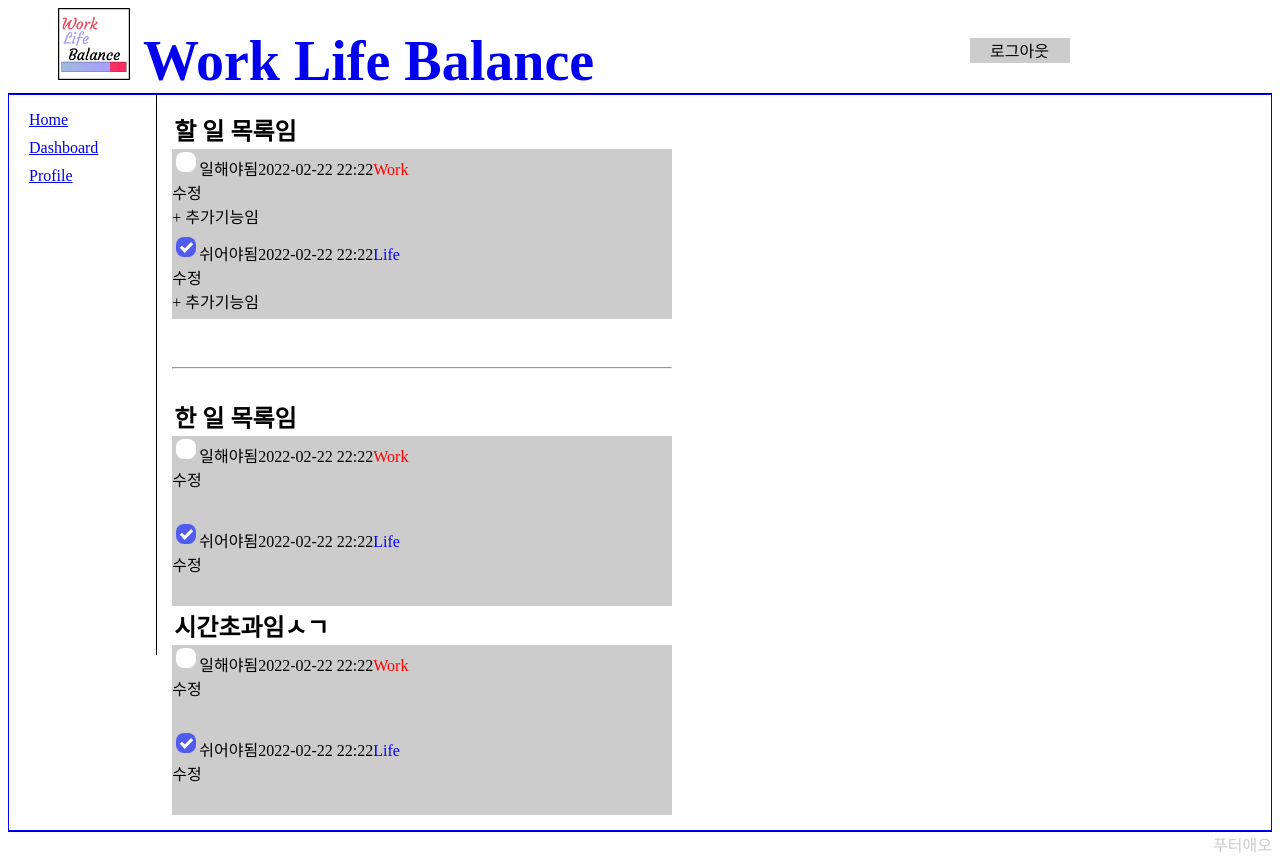
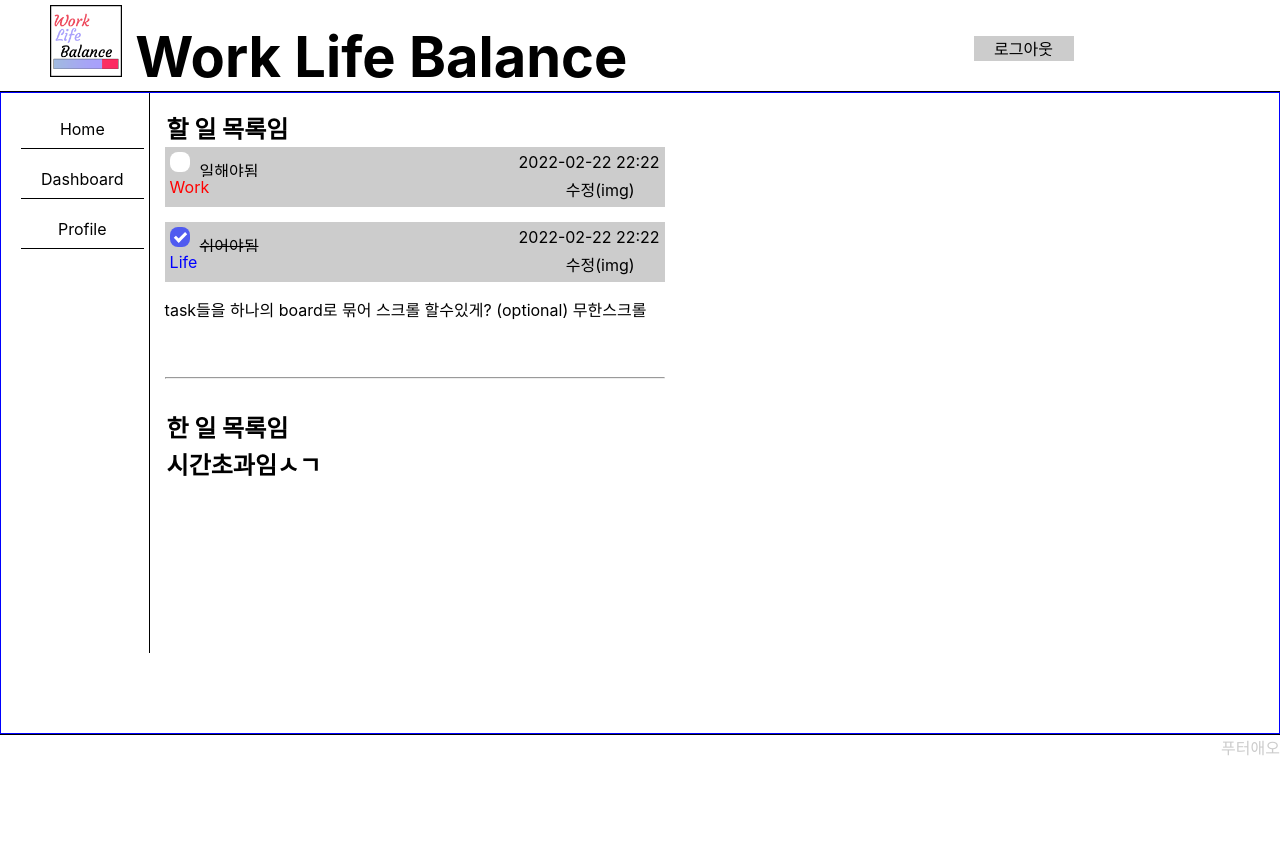
Before and after one commit to codestates/WorkLifeBalance, a React (Create React App) app in the folder client/: page / in a window 1280 px wide. After the commit the page ends 800 px from the top, so only its background shows below. Built offline with nearby package versions, Linux system fonts and the light colour scheme.

Commit message:
fix: Home 페이지 기본 구현, task components 기본 구성 완료 - Task Components 구현 - 일부 css 수정

```diff
--- a/client/src/App.css
+++ b/client/src/App.css
@@ -17,7 +17,7 @@ footer {
   display: flex;
   min-height: 80vh;
   justify-content: center;
-  border: 1px solid blue;
+  border: 1px solid blue; /* !테스트용 border color */
 }
 
 .route-wrapper {
--- /dev/null
+++ b/client/src/components/CreateTask.js
@@ -0,0 +1,148 @@
+import axios from 'axios';
+import { useState } from 'react';
+import styled from 'styled-components';
+
+const Container = styled.div`
+  min-width: 500px;
+  min-height: 70px;
+  margin-bottom: 5px;
+`;
+
+const Checkbox = styled.input`
+  -webkit-appearance: none;
+  -moz-appearance: none;
+  appearance: none;
+  background: ${(props) => (props.deactive ? '#ddd' : '#fff')};
+  height: 20px;
+  width: 20px;
+  border-radius: 8px;
+  margin: 5px;
+  ::after {
+    border: solid #fff;
+    border-width: 0 3px 3px 0;
+    content: "";
+    display: none;
+    height: 45%;
+    left: 35%;
+    position: relative;
+    top: 15%;
+    transform: rotate(45deg);
+    width: 20%;
+  }
+  :checked {
+    background: ${(props) => (props.deactive ? '#aaa' : '#505bf0')};
+  }
+  :checked::after {
+    display: block;
+  }
+`;
+
+const InfoWrapper = styled.div`
+  background-color: #ccc;
+  height: 30px;
+  overflow: hidden;
+`;
+
+const TaskInput = styled.input``;
+
+const DateInput = styled.input``;
+
+const TagInput = styled.div`
+  display: inline-block;
+  margin-left: 5px;
+  background-color: #eee;
+  color: ${(props) =>
+    props.tag === 'Work' ? 'red' : props.tag === 'Life' ? 'blue' : 'black'};
+  cursor: pointer;
+`;
+
+const ButtonDiv = styled.div`
+  float: right;
+  max-width: auto;
+  margin-right: 30px;
+
+  :hover {
+    color: blue;
+    cursor: pointer;
+  }
+`;
+
+function CreateTask ({ setCreateForm }) {
+  const [inputValue, setInputValue] = useState({
+    tag: 'Work',
+    task: '',
+    deadline: '',
+    check: false
+  });
+
+  const handleInputValue = (key) => (e) => {
+    setInputValue({ ...inputValue, [key]: e.target.value });
+  };
+  const handleTagClick = () => (e) => {
+    const text = e.target.textContent;
+
+    if (text === 'Work') setInputValue({ ...inputValue, tag: 'Life' });
+    if (text === 'Life') setInputValue({ ...inputValue, tag: 'Work' });
+  };
+
+  const handleConfirm = () => {
+    // 요청 바디는 task, tag, deadline, 해더에 cookie
+    const { task, tag, deadline } = inputValue;
+    const url = 'https://localhost:4000/task/';
+    axios
+      .post('https://localhost:4000/task/create', {
+        task,
+        tag,
+        deadline
+      })
+      .then(() => {
+        axios
+          .get('https://localhost:4000/task/list')
+          .then((res) => {})
+          .catch();
+        setCreateForm(false);
+        setInputValue({
+          tag: 'Work',
+          task: '',
+          deadline: '',
+          check: false
+        });
+      })
+      .catch();
+  };
+  const handleCancel = () => {
+    setCreateForm(false);
+  };
+  return (
+    <Container>
+      <InfoWrapper>
+        <Checkbox
+          type='checkbox'
+          // onChange={handleInputValue("check")}
+          checked={inputValue.check}
+          deactive
+        />
+        <TaskInput
+          onChange={handleInputValue('task')}
+          value={inputValue.task || ''}
+        />
+        <DateInput
+          type='datetime-local'
+          onChange={handleInputValue('deadline')}
+          value={inputValue.deadline || ''}
+        />
+        {/* deadline 형식: 2022-22-22T22:22 */}
+      </InfoWrapper>
+      <InfoWrapper>
+        <TagInput onClick={handleTagClick()} tag={inputValue.tag}>
+          {inputValue.tag}
+        </TagInput>
+        <ButtonDiv onClick={handleCancel}>취소</ButtonDiv>
+        <ButtonDiv onClick={handleConfirm}>작성완료</ButtonDiv>
+        {/* 작성완료 눌렀을 때 서버로 요청하는 코드 작성 */}
+      </InfoWrapper>
+    </Container>
+  );
+}
+
+export default CreateTask;
--- a/client/src/components/Header.js
+++ b/client/src/components/Header.js
@@ -13,11 +13,16 @@ const Container = styled.div`
   /* flex-direction: row; */
   border-bottom: 1px solid #000;
   text-decoration: none;
+  margin-top: 5px;
   h1 {
     margin: 0px;
   }
   a {
+    color: black;
     text-decoration: none;
+  }
+  a:visited {
+    color: black;
   }
 `;
 const Title = styled.h1`
--- a/client/src/components/Nav.js
+++ b/client/src/components/Nav.js
@@ -1,3 +1,4 @@
+import { Link } from 'react-router-dom';
 import styled from 'styled-components';
 
 const Body = styled.div`
@@ -7,6 +8,13 @@ const Body = styled.div`
   min-width: 125px;
   max-width: 205px;
   height: 70vh;
+  a {
+    text-decoration: none;
+    color: black;
+  }
+  a:hover {
+    color: #aaa;
+  }
 `;
 
 const Container = styled.nav`
@@ -20,7 +28,16 @@ const Container = styled.nav`
 `;
 
 const List = styled.li`
+  display: flex;
+  height: 40px;
   margin: 10px 5px;
+
+  a {
+    flex: 1 0 0;
+    border-bottom: 1px solid black;
+    text-align: center;
+    padding: 10px;
+  }
 `;
 
 function Nav () {
@@ -29,13 +46,13 @@ function Nav () {
       <Container>
         <ol>
           <List>
-            <a href='/'>Home</a>
+            <Link to='/'>Home</Link>
           </List>
           <List>
-            <a href='/dashboard'>Dashboard</a>
+            <Link to='/dashboard'>Dashboard</Link>
           </List>
           <List>
-            <a href='/profile'>Profile</a>
+            <Link to='/profile'>Profile</Link>
           </List>
         </ol>
       </Container>
--- a/client/src/components/Task.js
+++ b/client/src/components/Task.js
@@ -1,20 +1,22 @@
-import { useState } from 'react';
+import axios from 'axios';
+import { useEffect, useState } from 'react';
 import styled from 'styled-components';
 
 const Container = styled.div`
-  background-color: #ccc;
   min-width: 500px;
-  min-height: 85px;
+  min-height: 70px;
+  margin-bottom: 5px;
 `;
 
 const Checkbox = styled.input`
   -webkit-appearance: none;
   -moz-appearance: none;
   appearance: none;
-  background: #fff;
+  background: ${(props) => (props.deactive ? '#ddd' : '#fff')};
   height: 20px;
   width: 20px;
   border-radius: 8px;
+  margin: 5px;
   ::after {
     border: solid #fff;
     border-width: 0 3px 3px 0;
@@ -28,61 +30,179 @@ const Checkbox = styled.input`
     width: 20%;
   }
   :checked {
-    background: #505bf0;
+    background: ${(props) => (props.deactive ? '#aaa' : '#505bf0')};
   }
   :checked::after {
     display: block;
   }
 `;
 
-const InfoDiv = styled.div`
+const InfoWrapper = styled.div`
+  background-color: #ccc;
+  height: 30px;
+  overflow: hidden;
+`;
+
+const TaskDiv = styled.div`
   display: inline-block;
+  text-decoration: ${(props) => (props.check ? 'line-through' : 'none')};
+  /* float: left; */
+  height: 20px;
+  margin-left: 5px;
+`;
+
+const DateDiv = styled.div`
+  float: right;
+  margin: 5px;
+`;
+
+const TagDiv = styled.div`
+  display: inline-block;
+  margin-left: 5px;
   color: ${(props) =>
     props.tag === 'Work' ? 'red' : props.tag === 'Life' ? 'blue' : 'black'};
 `;
-const Deadline = styled.input``;
+
+// const Deadline = styled.input``;
+
 const Modify = styled.div`
+  float: right;
+  max-width: auto;
+  margin-right: 30px;
+
   :hover {
     color: blue;
     cursor: pointer;
   }
 `;
 
-function Task ({ add, list }) {
-  // const [] = useState("")
-  // const tasks = [
-  //     {
-  //       tag: "work",
-  //       task: "일해야됨",
-  //       deadline: "",
-  //       check: false,
-  //     },
-  //     {
-  //       tag: "life",
-  //       task: "쉬어야됨",
-  //       deadline: "2021-01-01 13:33",
-  //       check: true,
-  //     },
-  //   ];
-  const handleValue = (key) => (e) => {};
+const TaskInput = styled.input``;
 
-  return list.map((ele, idx) => {
-    return (
-      // checked={handleValue("checked")}
-      <Container key={idx}>
-        <Checkbox type='checkbox' checked={ele.check} />
-        <InfoDiv>{ele.task}</InfoDiv>
-        <InfoDiv>{ele.deadline}</InfoDiv>
-        <InfoDiv tag={ele.tag}>{ele.tag}</InfoDiv>
-        {/* <input type="date" />
-        <input type="time" /> */}
+const DateInput = styled.input``;
 
-        <Modify>수정</Modify>
-        {add ? <div>+ 추가기능임</div> : null}
-        {/* 작업, 날짜, 태그, 수정 및 삭제 */}
-      </Container>
-    );
-  });
+const TagInput = styled.div`
+  display: inline-block;
+  margin-left: 5px;
+  background-color: #eee;
+  color: ${(props) =>
+    props.tag === 'Work' ? 'red' : props.tag === 'Life' ? 'blue' : 'black'};
+  cursor: pointer;
+`;
+
+function Task ({ list }) {
+  const [modify, setModify] = useState(false);
+  const [inputValue, setInputValue] = useState(list);
+  //! 해당 상태는 렌더링시 서버로부터 받아와 갱신되어야함
+  useEffect(() => {
+    // ajax 요청
+  }, []);
+
+  const handleInputValue = (key) => (e) => {
+    setInputValue({ ...inputValue, [key]: e.target.value });
+  };
+  const handleChangeCheck = (e, obj) => {
+    // # check 상태 변경 코드
+    setInputValue({ ...inputValue, check: e.target.checked });
+    // # check 서버 요청
+    const { id, check } = obj;
+    axios
+      .post('https://localhost:4000/task/check', { id, check }, { Cookie: '' })
+      .then()
+      .catch();
+
+    // console.log(e);
+  };
+
+  const handleModify = (key) => (e) => {
+    //! 서버로 변경된 정보를 보내야함
+    const { id, task, tag, deadline } = list;
+    if (key === 'ok') {
+      axios
+        .post('https://localhost:4000/task/update', {
+          id,
+          task,
+          tag,
+          deadline
+        })
+        .then(() => {
+          setModify(false);
+        })
+        .catch(() => {
+          setModify(true);
+        });
+    } else if (key === 'mod') setModify(true);
+  };
+
+  const handleTagClick = () => (e) => {
+    const text = e.target.textContent;
+
+    if (text === 'Work') setInputValue({ ...inputValue, tag: 'Life' });
+    if (text === 'Life') setInputValue({ ...inputValue, tag: 'Work' });
+  };
+  //* task = {
+  //*   id: 1,
+  //*   tag: "Work",
+  //*   task: "일해야됨",
+  //*   deadline: "2022-02-22 22:22",
+  //*   check: false,
+  //* }
+  // console.log(task);
+  // useEffect(() => {}, [inputValue]);
+
+  const [dateInfo, timeInfo] = list.deadline.split('T');
+
+  return (
+    <>
+      {modify ? (
+        <Container>
+          <InfoWrapper>
+            <Checkbox
+              type='checkbox'
+              // onChange={handleInputValue("check")}
+              checked={inputValue.check}
+              deactive
+            />
+            <TaskInput
+              onChange={handleInputValue('task')}
+              value={inputValue.task || ''}
+            />
+            <DateInput
+              type='datetime-local'
+              onChange={handleInputValue('deadline')}
+              value={inputValue.deadline || ''}
+            />
+            {/* deadline 형식: 2022-22-22T22:22 */}
+          </InfoWrapper>
+          <InfoWrapper>
+            <TagInput onClick={handleTagClick()} tag={inputValue.tag}>
+              {inputValue.tag}
+            </TagInput>
+            <Modify onClick={handleModify('ok')}>적용</Modify>
+            {/* 적용 눌렀을 때 변경하는 코드 작성 */}
+          </InfoWrapper>
+        </Container>
+      ) : (
+        <Container>
+          <InfoWrapper>
+            <Checkbox
+              type='checkbox'
+              onChange={(e) =>
+                handleChangeCheck(e, { id: list.id, check: list.check })}
+              checked={inputValue.check}
+            />
+            <TaskDiv check={inputValue.check}>{list.task}</TaskDiv>
+            <DateDiv align='right'>
+              {dateInfo}&nbsp;{timeInfo}
+            </DateDiv>
+          </InfoWrapper>
+          <InfoWrapper>
+            <TagDiv tag={list.tag}>{list.tag}</TagDiv>
+            <Modify onClick={handleModify('mod')}>수정(img)</Modify>
+          </InfoWrapper>
+        </Container>
+      )}
+    </>
+  );
 }
 
 export default Task;
--- a/client/src/components/index.js
+++ b/client/src/components/index.js
@@ -3,5 +3,6 @@ import Header from './Header';
 import LoginModal from './LoginModal';
 import Nav from './Nav';
 import Task from './Task';
+import CreateTask from './CreateTask';
 
-export { Header, Nav, Footer, LoginModal, Task };
+export { Header, Nav, Footer, LoginModal, Task, CreateTask };
--- a/client/src/index.css
+++ b/client/src/index.css
@@ -1,13 +1,13 @@
-/* body {
+body {
   margin: 0;
-  font-family: -apple-system, BlinkMacSystemFont, 'Segoe UI', 'Roboto', 'Oxygen',
-    'Ubuntu', 'Cantarell', 'Fira Sans', 'Droid Sans', 'Helvetica Neue',
+  font-family: -apple-system, BlinkMacSystemFont, "Segoe UI", "Roboto", "Oxygen",
+    "Ubuntu", "Cantarell", "Fira Sans", "Droid Sans", "Helvetica Neue",
     sans-serif;
   -webkit-font-smoothing: antialiased;
   -moz-osx-font-smoothing: grayscale;
 }
-
+/*
 code {
-  font-family: source-code-pro, Menlo, Monaco, Consolas, 'Courier New',
+  font-family: source-code-pro, Menlo, Monaco, Consolas, "Courier New",
     monospace;
 } */
--- a/client/src/pages/Home.js
+++ b/client/src/pages/Home.js
@@ -1,5 +1,6 @@
+import { useState } from 'react';
 import styled from 'styled-components';
-import { Task } from '../components';
+import { Task, CreateTask } from '../components';
 
 const Container = styled.div`
   padding: 15px;
@@ -13,38 +14,68 @@ const Subject = styled.h2`
   margin: 2px;
 `;
 
+const NewTask = styled.div`
+  opacity: 0;
+  /* margin-left: 10px; */
+  border: 1px dashed grey;
+  text-align: center;
+  :hover {
+    opacity: 1;
+    cursor: pointer;
+    transition: all ease 0.5s 0s;
+  }
+`;
+
+// const Temp = styled.div``;
+
 function Home ({ showLogin, setShowLogin, isLogin }) {
+  const [createForm, setCreateForm] = useState(false);
   const tasks = [
     {
+      id: 1,
       tag: 'Work',
       task: '일해야됨',
-      deadline: '2022-02-22 22:22',
+      deadline: '2022-02-22T22:22',
       check: false
     },
     {
+      id: 2,
       tag: 'Life',
       task: '쉬어야됨',
-      deadline: '2022-02-22 22:22',
+      deadline: '2022-02-22T22:22',
       check: true
     }
   ];
+  //! 서버에 요청하기 전에 create 폼을 완성한 후 보내야함
+  //! create 폼은 state로 구성해서 휘발될 수 있도록
+  const handleCreateTask = () => {
+    console.log('새거 만들거임');
+    setCreateForm(true);
+  };
+
   return (
     <>
-      {isLogin
-        ? (
+      {isLogin ? (
         <Container>
           <Subject>할 일 목록임</Subject>
-            <Task add list={tasks} />
-
-            <br />
+          {tasks.map((task) => {
+            return <Task key={task.id} list={task} />;
+          })}
+          task들을 하나의 board로 묶어 스크롤 할수있게? (optional) 무한스크롤
+          {createForm
+            ? (
+              <CreateTask setCreateForm={setCreateForm} />
+              )
+            : (
+              <NewTask onClick={handleCreateTask}>+ 새 할일 추가</NewTask>
+              )}
           <hr />
           <Subject>한 일 목록임</Subject>
-            <Task add={false} list={tasks} />
+          {/* <Task list={tasks} /> */}
           <Subject>시간초과임ㅅㄱ</Subject>
-            <Task add={false} list={tasks} />
+          {/* <Task list={tasks} /> */}
         </Container>
-          )
-        : (
+      ) : (
         <Container center>
           <div>목업 이미지 보여줘야함</div>
         </Container>
```
Also changed, not shown: client/src/pages/Signup.js (+3 -12 lines). Lines whose indentation alone changed are shown as unchanged.
